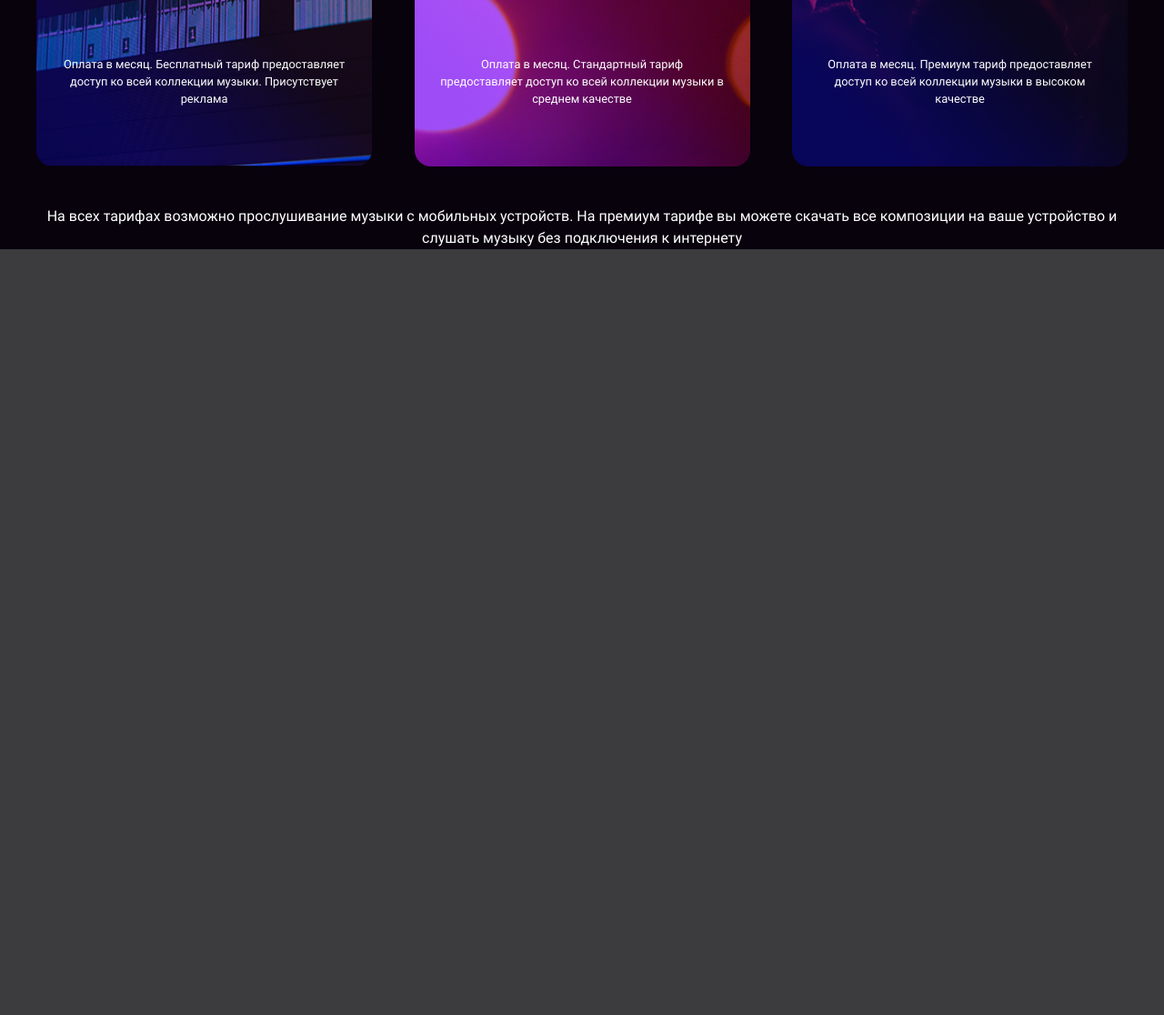
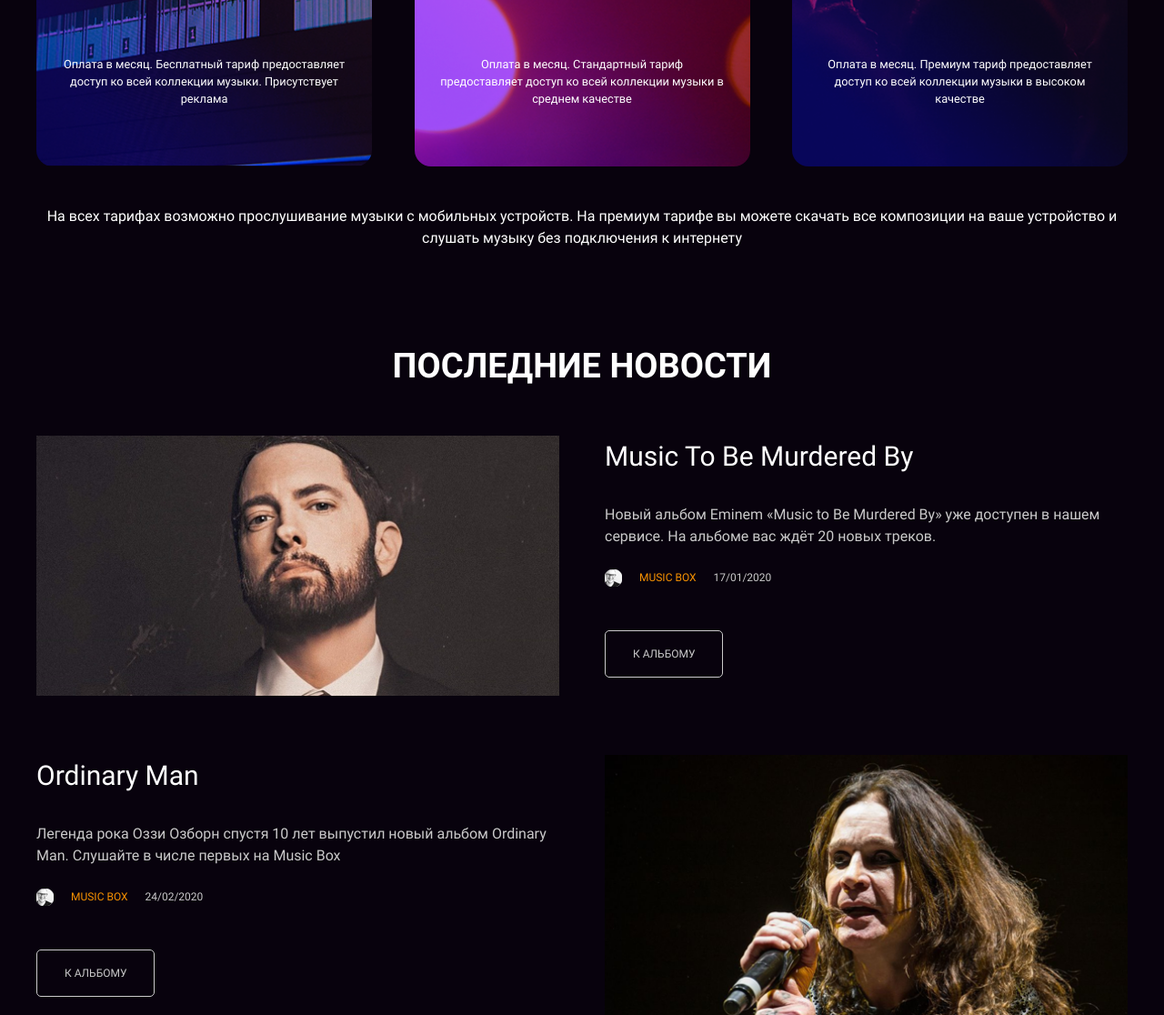
Before and after one commit to dotADmit/layout-designer-project-lvl2, a website: page src/index.html in a window 1280 px wide. Shown: the part 1401-2517 px from the top of the page at 91% size. Before the commit the page ends 1691 px from the top, so only its background shows below. Drawn offline with Linux system fonts and the light colour scheme.

Commit message:
added page_news

```diff
--- a/src/index.html
+++ b/src/index.html
@@ -60,17 +60,53 @@
             <h3>Стандартная</h3>
             <p class="pricing-item-value">250<span class="pricing-currency">РУБ.</span></p>
             <a href="#" class="pricing-btn-submit btn">Оформить</a>
-            <p class="pricing-item-footer">Оплата в месяц. Стандартный тариф предоставляет доступ ко всей коллекции музыки в среднем качестве</p>
+            <p class="pricing-item-footer">Оплата в месяц. Стандартный тариф предоставляет доступ ко всей коллекции
+              музыки в среднем качестве</p>
           </div>
           <div class="pricing-item">
             <h3>Премиум</h3>
             <p class="pricing-item-value">500<span class="pricing-currency">РУБ.</span></p>
             <a href="#" class="pricing-btn-submit btn">Оформить</a>
-            <p class="pricing-item-footer">Оплата в месяц. Премиум тариф предоставляет доступ ко всей коллекции музыки в высоком качестве</p>
+            <p class="pricing-item-footer">Оплата в месяц. Премиум тариф предоставляет доступ ко всей коллекции музыки в
+              высоком качестве</p>
           </div>
         </div>
-        <p class="pricing-footer">На всех тарифах возможно прослушивание музыки с мобильных устройств. На премиум тарифе
+        <p class="pricing-footer m-0">На всех тарифах возможно прослушивание музыки с мобильных устройств. На премиум
+          тарифе
           вы можете скачать все композиции на ваше устройство и слушать музыку без подключения к интернету</p>
+      </div>
+    </section>
+
+    <section id="page-news" class="bg-black">
+      <div class="content-container page-news-container">
+        <h2 class="page-news-title">Последние новости</h2>
+        <div class="news-item">
+          <img class="news-item-img" src="images/Music to Be Murdered By.png" alt="singer">
+          <div>
+            <h3 class="news-title">Music to Be Murdered By</h3>
+            <p class="news-text">Новый альбом Eminem «Music to Be Murdered By» уже доступен в нашем сервисе. На альбоме
+              вас ждёт 20 новых треков.</p>
+            <div class="news-author">
+              <img src="images/avatar.png" alt="avatar">
+              <span class="author-name">MUSIC BOX</span>
+              <span class="author-date">17/01/2020</span>
+            </div>
+            <a href="#" class="btn news-btn">К альбому</a>
+          </div>
+        </div>
+        <div class="news-item">
+          <img class="news-item-img" src="images/Ordinary Man.png" alt="singer">
+          <div>
+            <h3 class="news-title">Ordinary Man</h3>
+            <p class="news-text">Легенда рока Оззи Озборн спустя 10 лет выпустил новый альбом Ordinary Man. Слушайте в числе первых на Music Box</p>
+            <div class="news-author">
+              <img src="images/avatar.png" alt="avatar" class="author-avatar">
+              <span class="author-name">MUSIC BOX</span>
+              <span class="author-date">24/02/2020</span>
+            </div>
+            <a href="#" class="btn news-btn">К альбому</a>
+          </div>
+        </div>
       </div>
     </section>
   </div>
--- a/src/scss/app.scss
+++ b/src/scss/app.scss
@@ -4,3 +4,4 @@
 @import 'header';
 @import 'page_description';
 @import 'page_pricing';
+@import 'page_news';
--- /dev/null
+++ b/src/scss/page_news.scss
@@ -0,0 +1,76 @@
+.page-news-container {
+  padding: 100px 0 0 0;
+}
+
+.page-news-title {
+  text-align: center;
+  margin: 0 0 48px 0;
+}
+
+.news-item {
+  display: flex;
+  gap: 50px;
+}
+
+.news-item:nth-child(odd) {
+  flex-direction: row-reverse;
+}
+
+.news-item-img {
+  max-width: 575px;
+  max-height: 286px;
+  width: 100%;
+  height: 100%;
+}
+
+.news-item:not(:last-child) {
+  margin-bottom: 65px;
+}
+
+.news-title {
+  margin: 0 0 30px 0;
+  font-size: 30px;
+  font-weight: normal;
+  text-transform: capitalize;
+}
+
+.news-text {
+  margin: 30px 0 24px 0;
+
+  font-size: 16px;
+}
+
+.news-author {
+  margin: 0 0 48px 0;
+
+  font-size: 12px;
+}
+
+.author-name {
+  margin: 0 16px;
+  color: $orange;
+}
+
+.news-btn {
+  display: inline-block;
+  padding: 16px 30px;
+  text-decoration: none;
+
+  font-size: 12px;
+  color: $dark-grey;
+
+  border: 1px solid $dark-grey;
+}
+
+@media (max-width: 1000px) {
+  .news-item,
+  .news-item:nth-child(odd) {
+    flex-direction: column;
+  }
+}
+
+@media (max-width: 800px) {
+  .news-title {
+    font-size: 16px;
+  }
+}
--- a/src/scss/page_pricing.scss
+++ b/src/scss/page_pricing.scss
@@ -7,6 +7,7 @@
 
 .pricing-body {
   display: flex;
+  flex-wrap: wrap;
   justify-content: space-between;
   margin: 50px 0 43px 0;
 }
@@ -67,3 +68,20 @@
 .pricing-footer {
   font-size: 16px;
 }
+
+@media (max-width: 800px) {
+  .pricing-body {
+    justify-content: center;
+    gap: 50px;
+  }
+
+  .pricing-item {
+    flex: 0 0 41%;
+  }
+}
+
+@media (max-width: 550px) {
+  .pricing-item {
+    flex: 1 0 85%;
+  }
+}
```
Also changed, not shown: src/css/style.css, 1 other file.
